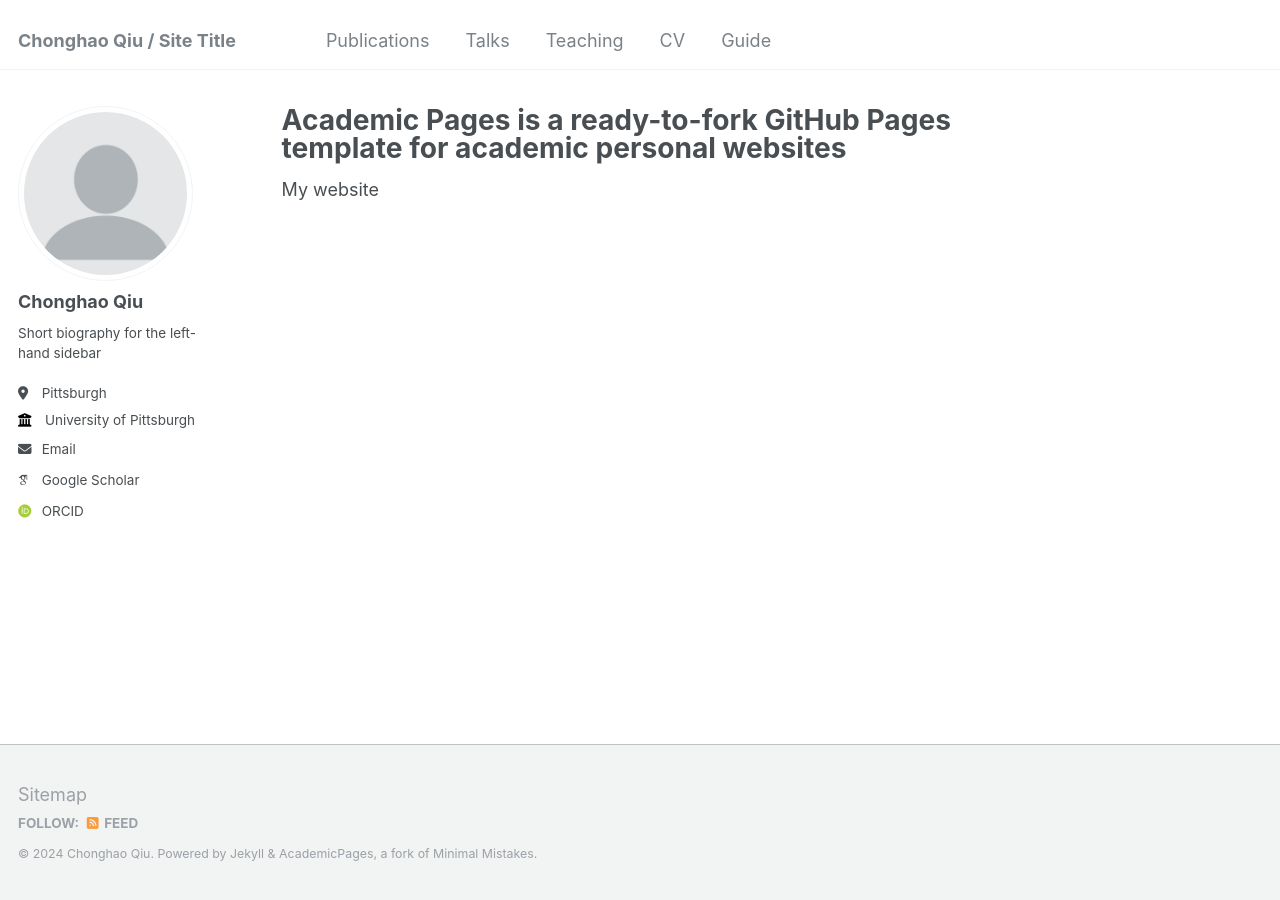
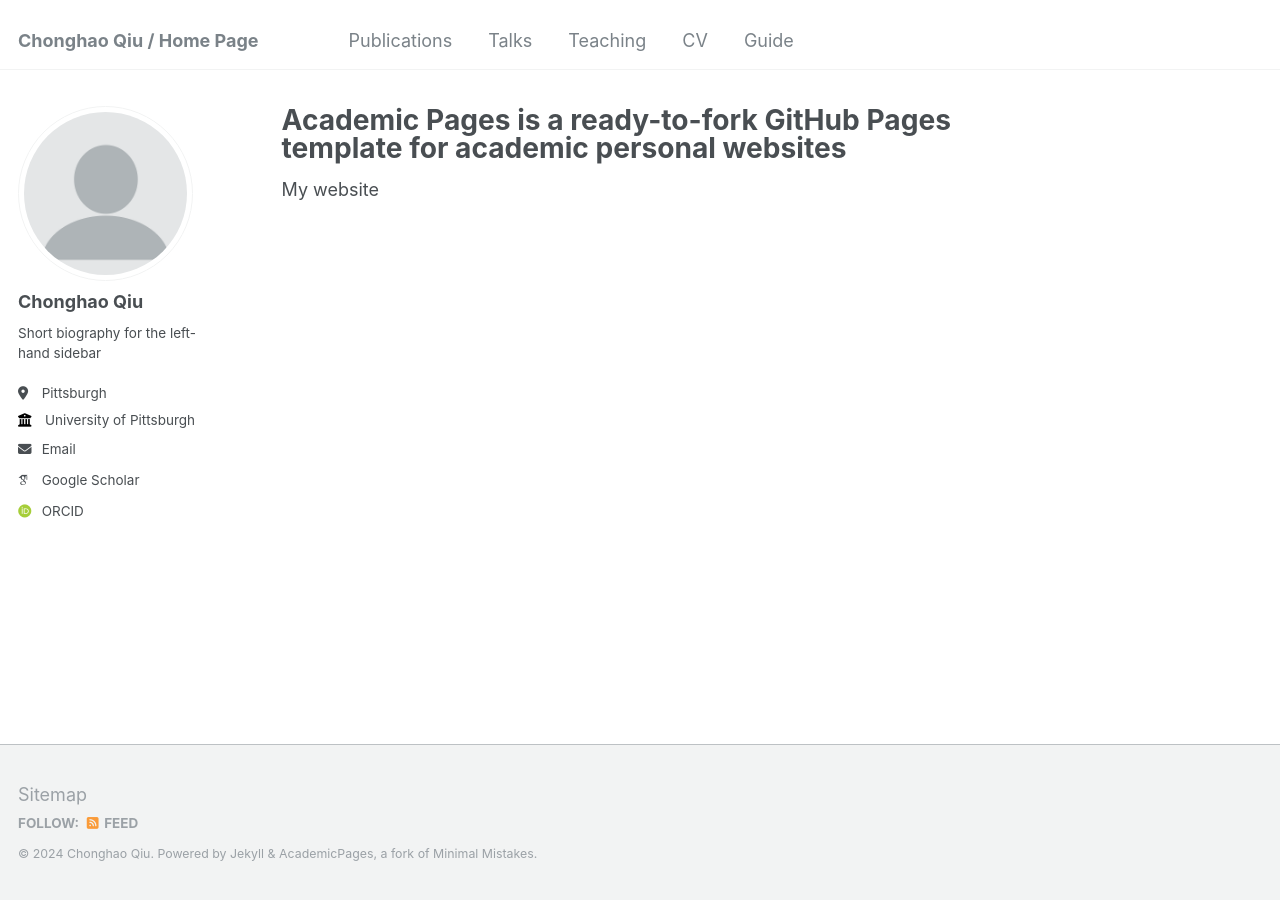
Before and after one commit to ChongHao-Qiu/1111chonghaoqiu.github.io, a Jekyll site: the page built from _pages/about.md, in a window 1280 px wide. Built offline with Jekyll 4.4.1, drawn with Linux system fonts in a browser that asks for light colours; some web fonts are replaced.

Commit message:
update name

```diff
--- a/_config.yml
+++ b/_config.yml
@@ -8,7 +8,7 @@
 
 # Basic Site Settings
 locale: "en-US"
-title: "Chonghao Qiu / Site Title"
+title: "Chonghao Qiu / Home Page"
 title_separator: "-"
 name: &name "Chonghao Qiu"
 description: &description "personal description"
```
